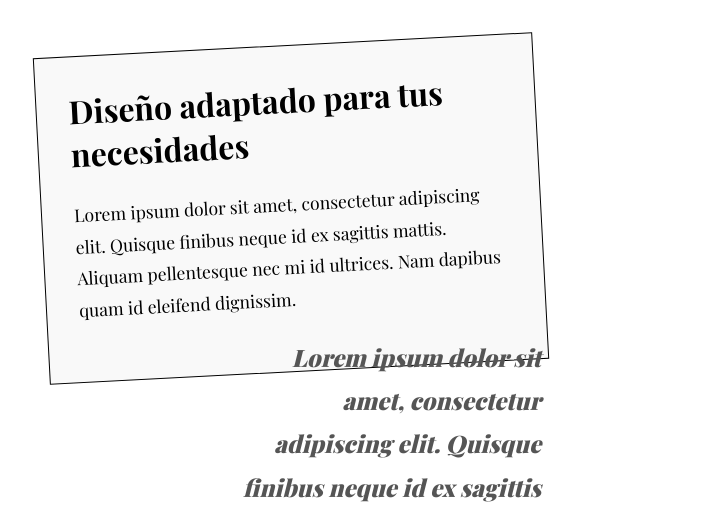
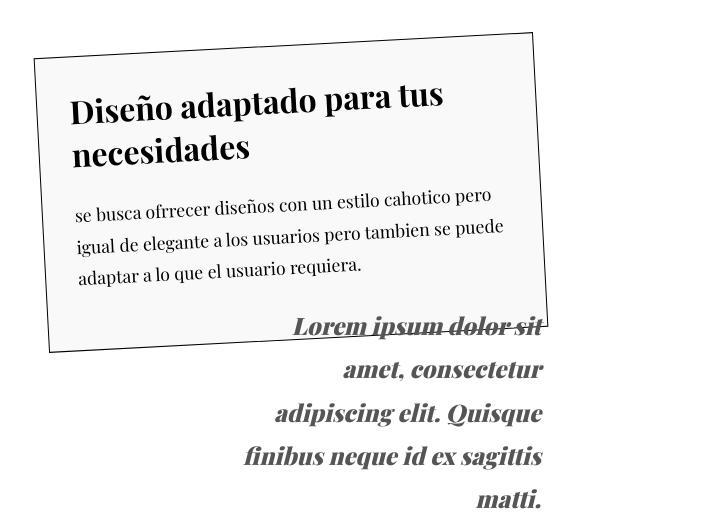
Before and after one commit to ElAlan444/Alan-Holguin-Experiencias-digitales, a plain HTML site: page index.html in a window 1280 px wide. Shown: the part 676-1195 px from the top of the page, without its empty margins (249-963 px from the left). Drawn offline with nearby package versions, Linux system fonts and the light colour scheme; a web font is replaced by a local one.

Commit message:
Aqui se agrego el parrafo dentrro de la clase chaotic-block

```diff
--- a/index.html
+++ b/index.html
@@ -36,11 +36,12 @@
         <section class="content">
             <h1>Alan Francisco Holguin Padron</h1>
             <h1>Experiencias Digitales</h1>
-            <p>Diseñador digital de medios interactivos que te ayuda a llevar tus ideas mas caóticas de la forma mas elegante.</p>
+            <p>Diseñador digital de medios interactivos que te ayuda a llevar tus ideas mas
+            caóticas de la forma mas elegante.</p>
 
             <div class="chaotic-block">
                 <h2>Diseño adaptado para tus necesidades</h2>
-                <p>Lorem ipsum dolor sit amet, consectetur adipiscing elit. Quisque finibus neque id ex sagittis mattis. Aliquam pellentesque nec mi id ultrices. Nam dapibus quam id eleifend dignissim.</p>
+                <p>se busca ofrrecer diseños con un estilo cahotico pero igual de elegante a los usuarios pero tambien se puede adaptar a lo que el usuario requiera. </p>
             </div>
 
             <p class="overlapping-text">Lorem ipsum dolor sit amet, consectetur adipiscing elit. Quisque finibus neque id ex sagittis matti.</p>
```
